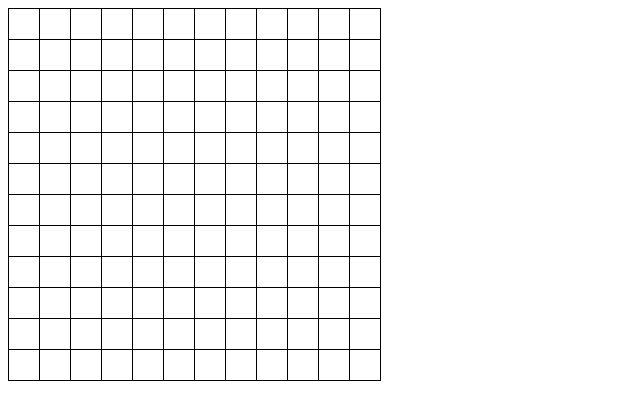
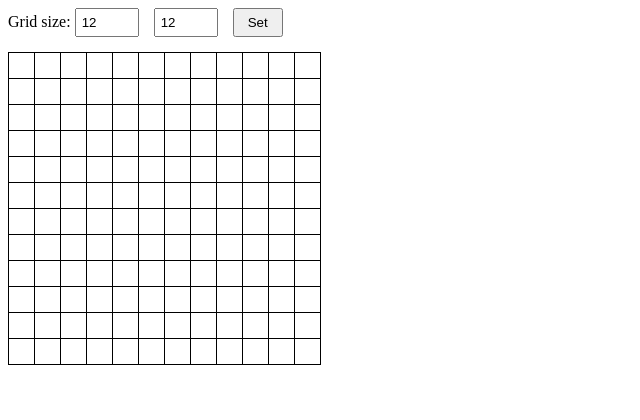
Before and after one commit to bbc91/minecraft-planny, a Vue app: page / in a window 1280 px wide. Shown: the top 420 px of the page, without its empty margins (0-640 px from the left). Built offline with nearby package versions, Linux system fonts and the light colour scheme.

Commit message:
Add inputs to change the grid size.

```diff
--- a/src/assets/style.css
+++ b/src/assets/style.css
@@ -9,8 +9,8 @@ body {
 }
 
 .block {
-    width: 30px;
-    height: 30px;
+    width: 25px;
+    height: 25px;
     background: #fff;
     float: left;
     border: 1px solid #000;
@@ -21,3 +21,15 @@ body {
     float: left;
     clear: both;
 }
+
+.gridSizeInput {
+    margin-right: 15px;
+    width: 50px;
+    padding: 5px;
+    margin-bottom: 15px;
+}
+
+.gridSizeButton {
+    padding: 5px;
+    width: 50px;
+}
--- a/src/store/modules/project.js
+++ b/src/store/modules/project.js
@@ -15,7 +15,7 @@ const actions = {
             grid[i] = [];
             for (var j = 0; j < y; j++) {
                 grid[i][j] = {
-                    blockType: 'empty'
+                    type: 'empty'
                 };
             }
         }
--- a/src/views/Planner.vue
+++ b/src/views/Planner.vue
@@ -1,10 +1,16 @@
 <template>
   <div class="planner">
+    <div id="settings">
+      <div>
+        <label>Grid size: </label>
+        <input class="gridSizeInput" type="number" v-model="x" />
+        <input class="gridSizeInput" type="number" v-model="y" />
+        <button class="gridSizeButton" @click="setGridSize()">Set</button>
+      </div>
+    </div>
     <div id="grid">
       <div class="row" v-for="(row, index) in grid" :key="index">
-        <div class="block" v-for="(block, index2) in row" :key="index2">
-          <div>{{ block.type }}</div>
-        </div>
+        <div class="block" v-for="(block, index2) in row" :key="index2"></div>
       </div>
     </div>
   </div>
@@ -14,7 +20,10 @@
 export default {
   name: "planner",
   data() {
-    return {};
+    return {
+      x: 12,
+      y: 12
+    };
   },
   computed: {
     test() {
@@ -24,8 +33,13 @@ export default {
       return this.$store.state.project.grid;
     }
   },
+  methods: {
+    setGridSize() {
+      this.$store.dispatch("project/createGrid", { x: this.x, y: this.y });
+    }
+  },
   created() {
-    this.$store.dispatch("project/createGrid", { x: 12, y: 12 });
+    this.setGridSize();
   }
 };
 </script>
```
